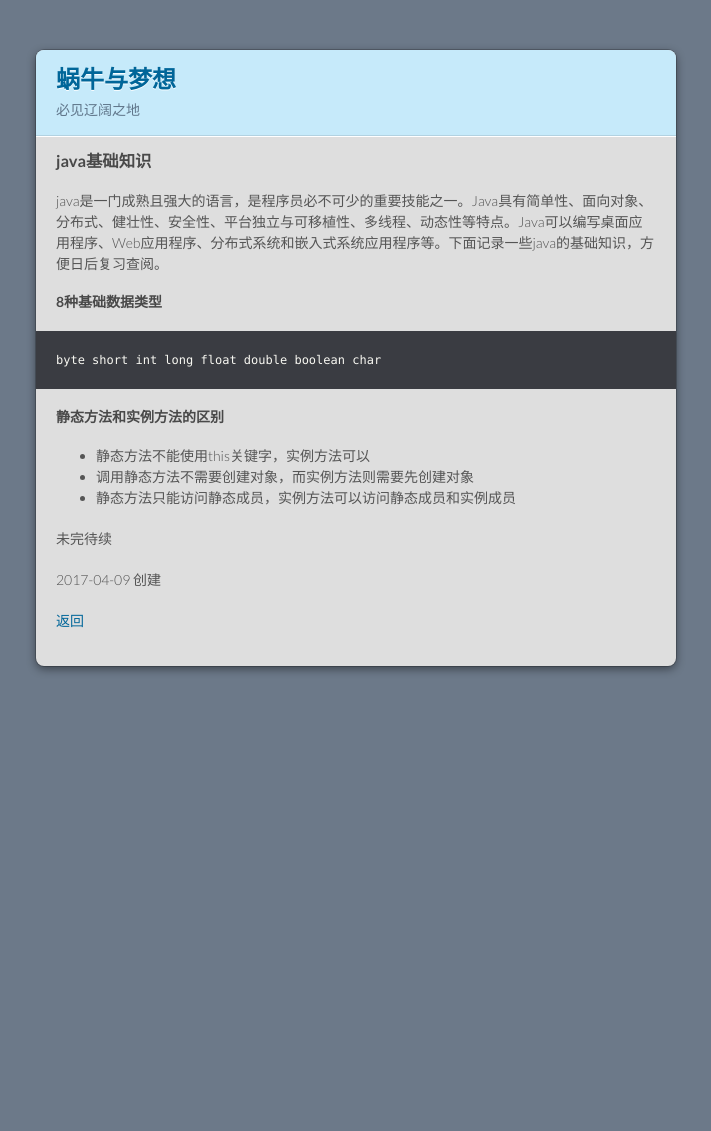
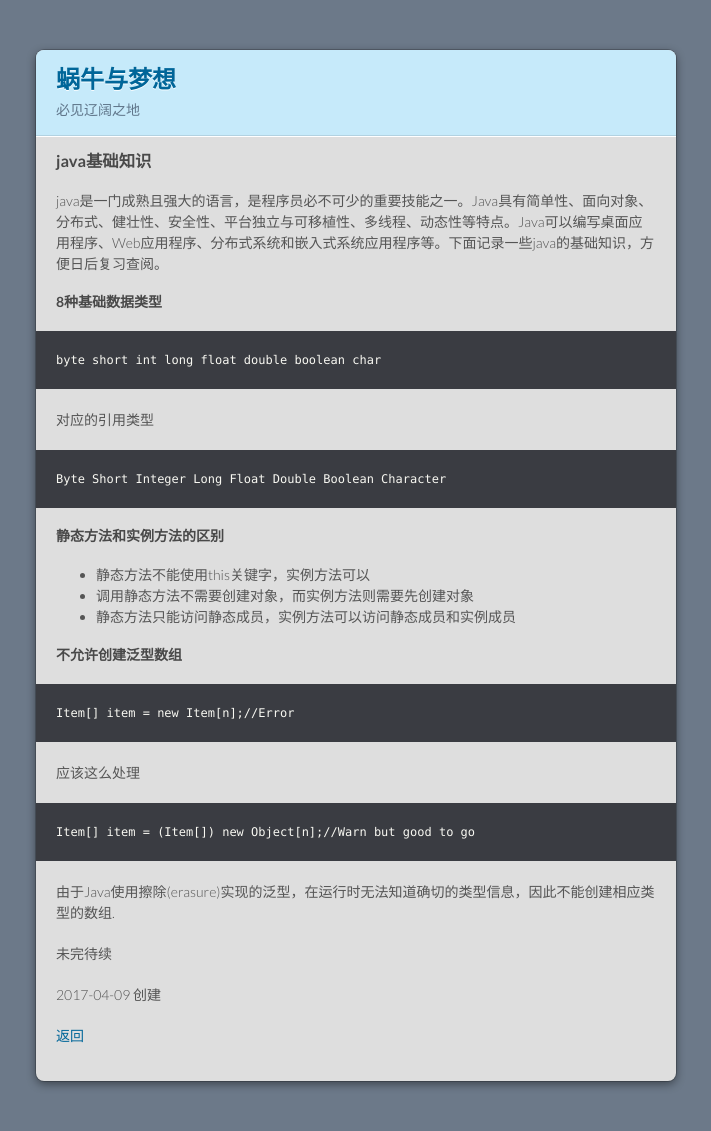
Before and after one commit to TankCool/TankCool.github.io, a Jekyll site: the page built from _posts/2017-04-09-java-basic.md, in a window 1280 px wide. Shown: the whole page, without its empty margins (284-995 px from the left). Built offline with Jekyll 4.4.1, drawn with Linux system fonts in a browser that asks for light colours; before the commit the page ends 900 px from its top, so only the background shows below that.

Commit message:
one more note

```diff
--- a/_posts/2017-04-09-java-basic.md
+++ b/_posts/2017-04-09-java-basic.md
@@ -7,10 +7,23 @@ java是一门成熟且强大的语言，是程序员必不可少的重要技能
 #### 8种基础数据类型
 	byte short int long float double boolean char
 
+对应的引用类型
+
+	Byte Short Integer Long Float Double Boolean Character
+
 #### 静态方法和实例方法的区别
 * 静态方法不能使用this关键字，实例方法可以
 * 调用静态方法不需要创建对象，而实例方法则需要先创建对象
 * 静态方法只能访问静态成员，实例方法可以访问静态成员和实例成员
+
+#### 不允许创建泛型数组
+	Item[] item = new Item[n];//Error
+
+应该这么处理
+
+	Item[] item = (Item[]) new Object[n];//Warn but good to go
+
+由于Java使用擦除(erasure)实现的泛型，在运行时无法知道确切的类型信息，因此不能创建相应类型的数组.
 
 未完待续
 
```
